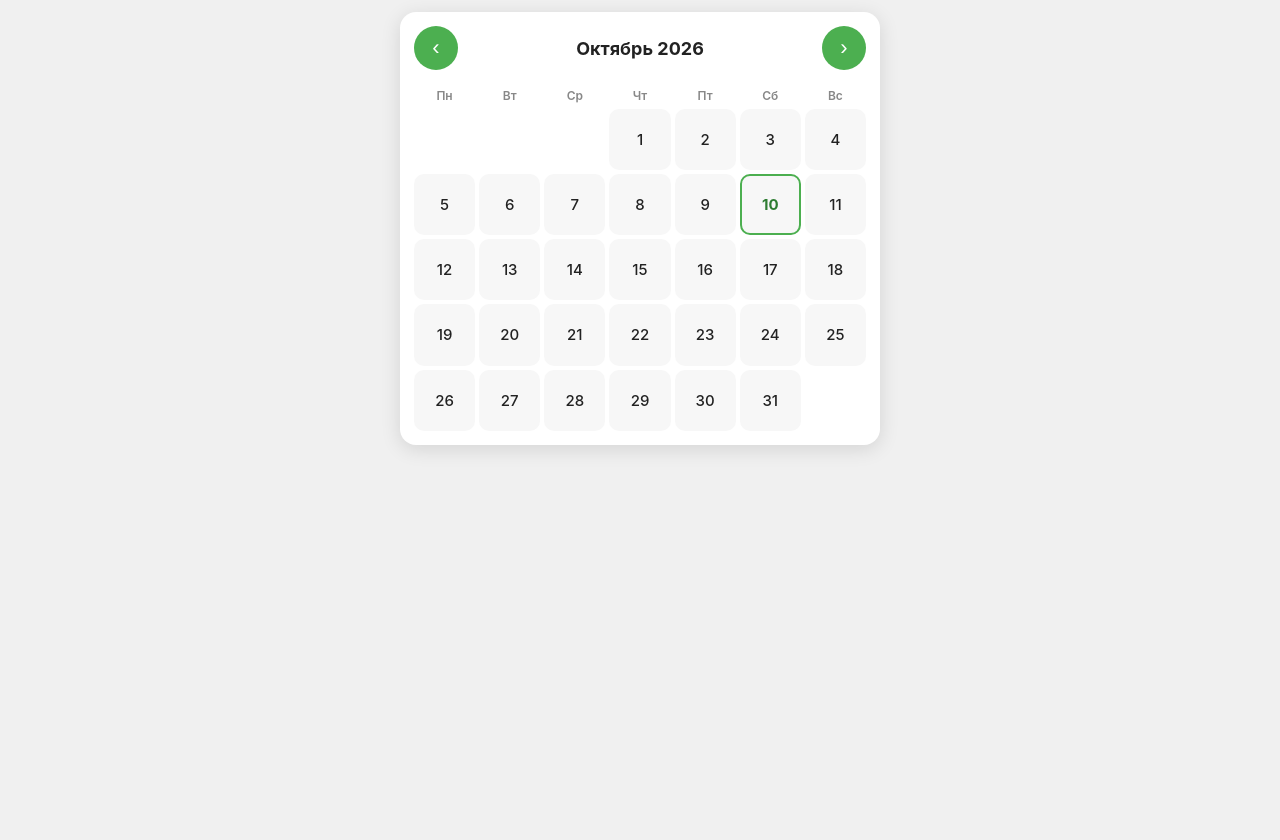
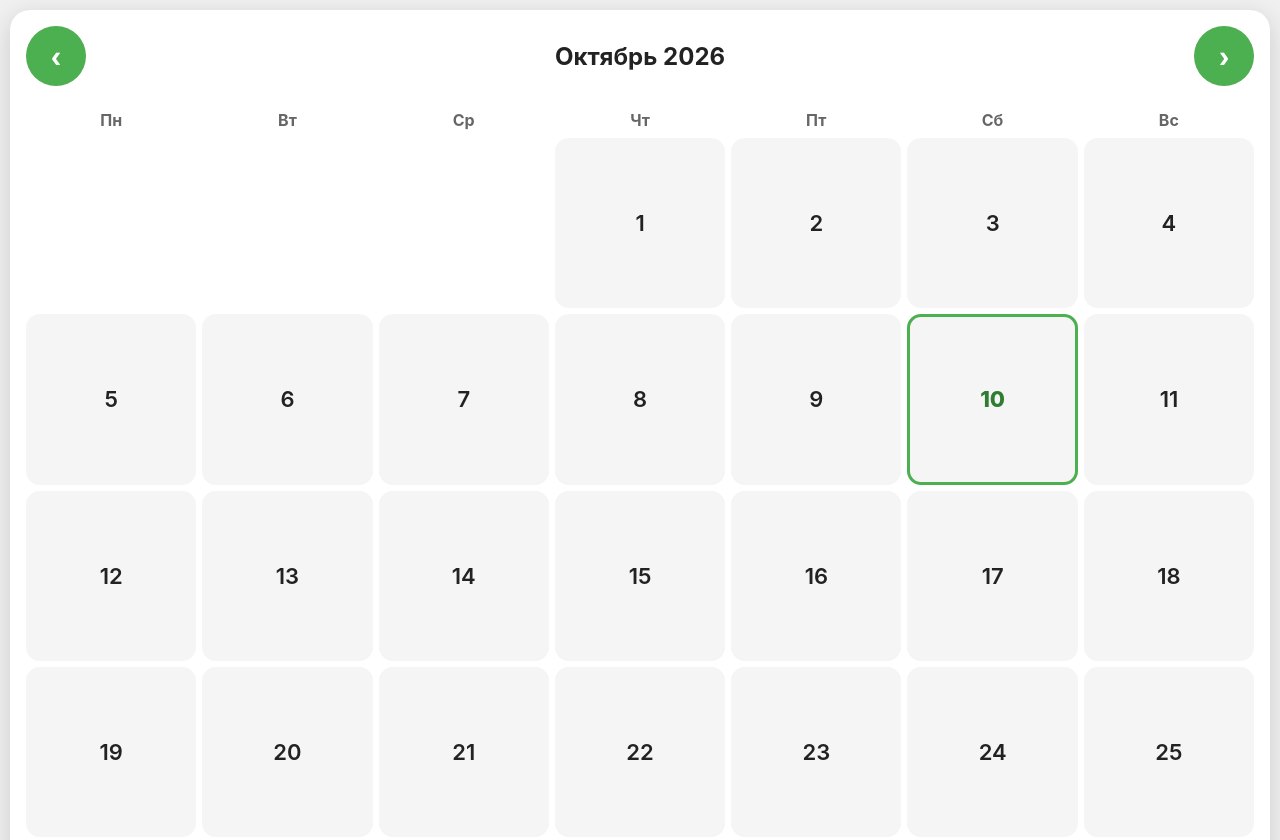
Before and after one commit to ladigindmitri-beep/my-sit, a plain HTML site: page index.html in a window 1280 px wide. Shown: the top 840 px of the page. Before the commit the page ends 800 px from the top, so only its background shows below. Drawn offline with Linux system fonts and the light colour scheme.

Commit message:
Update index.html

```diff
--- a/index.html
+++ b/index.html
@@ -14,7 +14,7 @@
   html, body {
     margin: 0;
     padding: 0;
-    height: 100%;
+    min-height: 100%;
     font-family: -apple-system, BlinkMacSystemFont, "Segoe UI", Roboto, Arial, sans-serif;
     background: #f0f0f0;
     overflow-x: hidden;
@@ -24,31 +24,32 @@
     display: flex;
     justify-content: center;
     align-items: flex-start;
-    padding: 12px;
-    padding-top: max(12px, env(safe-area-inset-top));
-    padding-bottom: max(12px, env(safe-area-inset-bottom));
+    padding: 10px;
+    padding-top: max(10px, env(safe-area-inset-top));
+    padding-bottom: max(10px, env(safe-area-inset-bottom));
   }
 
   .calendar {
     background: #fff;
-    border-radius: 16px;
-    box-shadow: 0 4px 20px rgba(0,0,0,0.12);
-    padding: 14px;
+    border-radius: 20px;
+    box-shadow: 0 6px 24px rgba(0,0,0,0.15);
+    padding: 16px;
     width: 100%;
-    max-width: 480px;
+    max-width: 100%;
   }
 
   .header {
     display: flex;
     justify-content: space-between;
     align-items: center;
-    margin-bottom: 12px;
-    gap: 8px;
+    margin-bottom: 16px;
+    gap: 10px;
   }
 
   .header h2 {
     margin: 0;
-    font-size: 18px;
+    font-size: 24px;
+    font-weight: 700;
     text-align: center;
     flex: 1;
     color: #222;
@@ -59,10 +60,10 @@
     background: #4CAF50;
     border: none;
     color: white;
-    font-size: 22px;
-    width: 44px;
-    height: 44px;
-    min-width: 44px;
+    font-size: 32px;
+    width: 60px;
+    height: 60px;
+    min-width: 60px;
     border-radius: 50%;
     cursor: pointer;
     transition: background 0.15s, transform 0.1s;
@@ -72,25 +73,26 @@
     padding: 0;
     line-height: 1;
     touch-action: manipulation;
+    font-weight: 700;
   }
 
   .header button:active {
     background: #388e3c;
-    transform: scale(0.92);
+    transform: scale(0.9);
   }
 
   .weekdays, .days {
     display: grid;
     grid-template-columns: repeat(7, 1fr);
-    gap: 4px;
+    gap: 6px;
   }
 
   .weekdays div {
     text-align: center;
-    font-weight: 600;
-    color: #888;
-    font-size: 12px;
-    padding: 6px 0;
+    font-weight: 700;
+    color: #666;
+    font-size: 16px;
+    padding: 8px 0;
     user-select: none;
   }
 
@@ -100,20 +102,21 @@
     align-items: center;
     justify-content: center;
     aspect-ratio: 1 / 1;
-    border-radius: 10px;
+    min-height: 48px;
+    border-radius: 14px;
     cursor: pointer;
     user-select: none;
-    font-size: 15px;
-    font-weight: 500;
+    font-size: 22px;
+    font-weight: 600;
     transition: background 0.15s, color 0.15s, transform 0.1s;
-    background: #f7f7f7;
+    background: #f5f5f5;
     color: #222;
     touch-action: manipulation;
   }
 
   .days div:active:not(.empty) {
-    transform: scale(0.9);
-    background: #d8d8d8;
+    transform: scale(0.88);
+    background: #d0d0d0;
   }
 
   .days div.empty {
@@ -123,38 +126,42 @@
   }
 
   .days div.today {
-    border: 2px solid #4CAF50;
-    font-weight: 700;
+    border: 3px solid #4CAF50;
+    font-weight: 800;
     color: #2e7d32;
   }
 
   .days div.selected {
     background: #4CAF50;
     color: white;
-    font-weight: 700;
+    font-weight: 800;
+    box-shadow: 0 4px 12px rgba(76,175,80,0.4);
   }
 
   .days div.selected:active {
     background: #388e3c;
   }
 
-  /* Очень маленькие экраны */
-  @media (max-width: 340px) {
-    .days div { font-size: 13px; border-radius: 8px; }
-    .weekdays div { font-size: 11px; }
-    .header h2 { font-size: 16px; }
-    .header button { width: 40px; height: 40px; min-width: 40px; font-size: 20px; }
+  /* Очень маленькие экраны — сохраняем крупный размер */
+  @media (max-width: 360px) {
+    body { padding: 6px; }
+    .calendar { padding: 12px; border-radius: 16px; }
+    .header h2 { font-size: 20px; }
+    .header button { width: 52px; height: 52px; min-width: 52px; font-size: 28px; }
+    .weekdays div { font-size: 14px; padding: 6px 0; }
+    .days div { font-size: 19px; border-radius: 12px; min-height: 44px; }
+    .weekdays, .days { gap: 4px; }
   }
 
-  /* Ландшафт на телефоне */
+  /* Ландшафт — уменьшаем только по высоте */
   @media (orientation: landscape) and (max-height: 500px) {
     body { padding: 6px; align-items: center; }
     .calendar { padding: 10px; }
-    .header { margin-bottom: 6px; }
-    .header h2 { font-size: 15px; }
-    .header button { width: 38px; height: 38px; min-width: 38px; font-size: 18px; }
-    .weekdays div { padding: 3px 0; font-size: 11px; }
-    .days div { font-size: 13px; border-radius: 6px; }
+    .header { margin-bottom: 8px; }
+    .header h2 { font-size: 18px; }
+    .header button { width: 46px; height: 46px; min-width: 46px; font-size: 24px; }
+    .weekdays div { padding: 3px 0; font-size: 13px; }
+    .days div { font-size: 16px; border-radius: 8px; min-height: 36px; }
     .weekdays, .days { gap: 3px; }
   }
 </style>
@@ -188,7 +195,6 @@
   let currentYear = today.getFullYear();
   let currentMonth = today.getMonth();
 
-  // Хранилище выбранных дней "год-месяц-день"
   const selectedDays = new Set();
 
   function renderCalendar() {
@@ -199,14 +205,12 @@
     const offset = (firstDay === 0) ? 6 : firstDay - 1;
     const daysInMonth = new Date(currentYear, currentMonth + 1, 0).getDate();
 
-    // Пустые ячейки
     for (let i = 0; i < offset; i++) {
       const empty = document.createElement('div');
       empty.classList.add('empty');
       daysEl.appendChild(empty);
     }
 
-    // Дни
     for (let d = 1; d <= daysInMonth; d++) {
       const dayEl = document.createElement('div');
       dayEl.textContent = d;
@@ -234,14 +238,13 @@
         }
       };
 
-      // touchstart + click с защитой от двойного срабатывания
       let touched = false;
-      dayEl.addEventListener('touchstart', (e) => {
+      dayEl.addEventListener('touchstart', () => {
         touched = true;
         toggle();
       }, { passive: true });
 
-      dayEl.addEventListener('click', (e) => {
+      dayEl.addEventListener('click', () => {
         if (touched) {
           touched = false;
           return;
@@ -253,7 +256,7 @@
     }
   }
 
-  // Свайпы для смены месяца
+  // Свайпы
   let touchStartX = 0;
   let touchStartY = 0;
   const calendarEl = document.querySelector('.calendar');
@@ -267,13 +270,8 @@
     const dx = e.changedTouches[0].clientX - touchStartX;
     const dy = e.changedTouches[0].clientY - touchStartY;
 
-    // Горизонтальный свайп, не мешаем вертикальному скроллу
-    if (Math.abs(dx) > 60 && Math.abs(dx) > Math.abs(dy) * 1.5) {
-      if (dx > 0) {
-        changeMonth(-1);
-      } else {
-        changeMonth(1);
-      }
+    if (Math.abs(dx) > 70 && Math.abs(dx) > Math.abs(dy) * 1.5) {
+      changeMonth(dx > 0 ? -1 : 1);
     }
   }, { passive: true });
 
```
